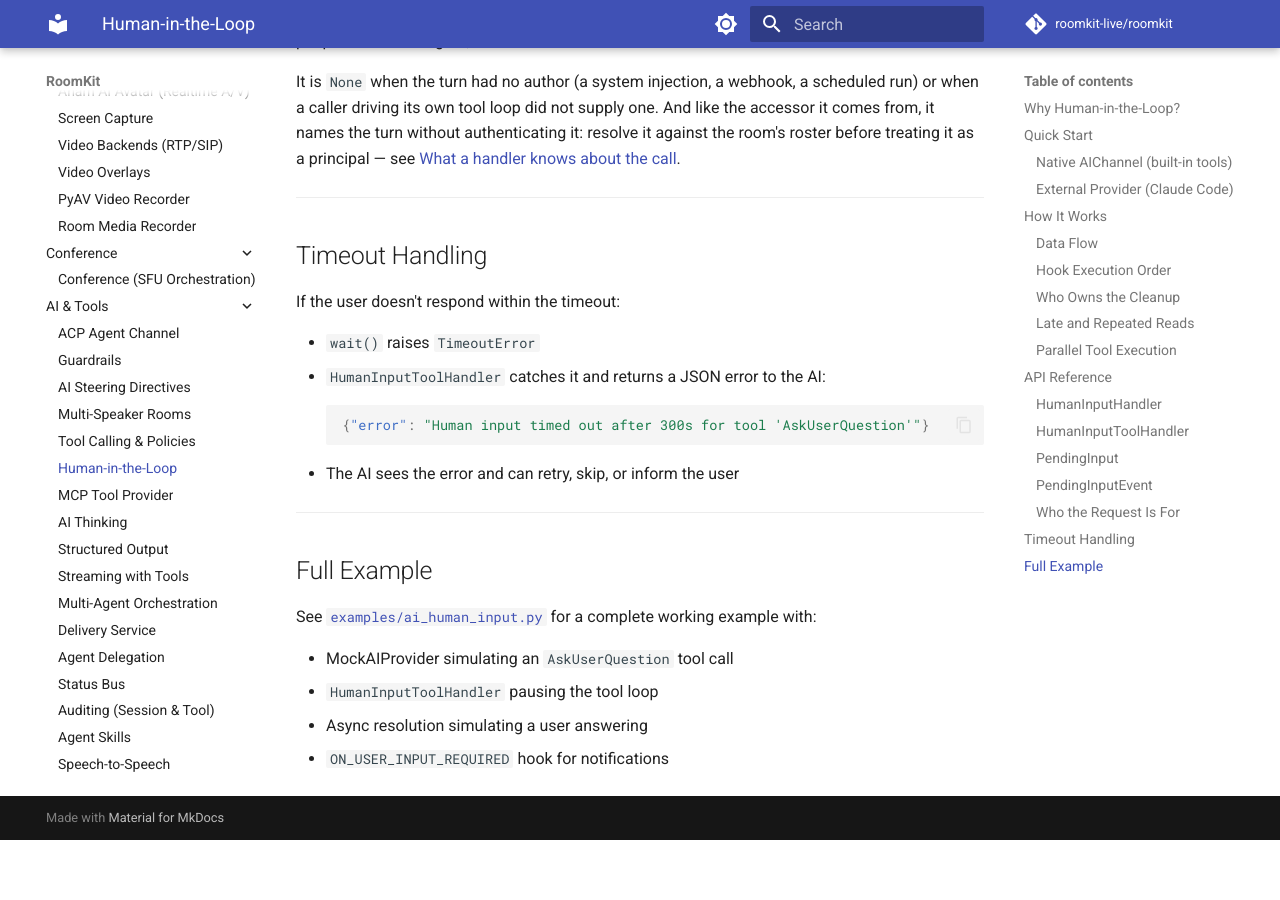
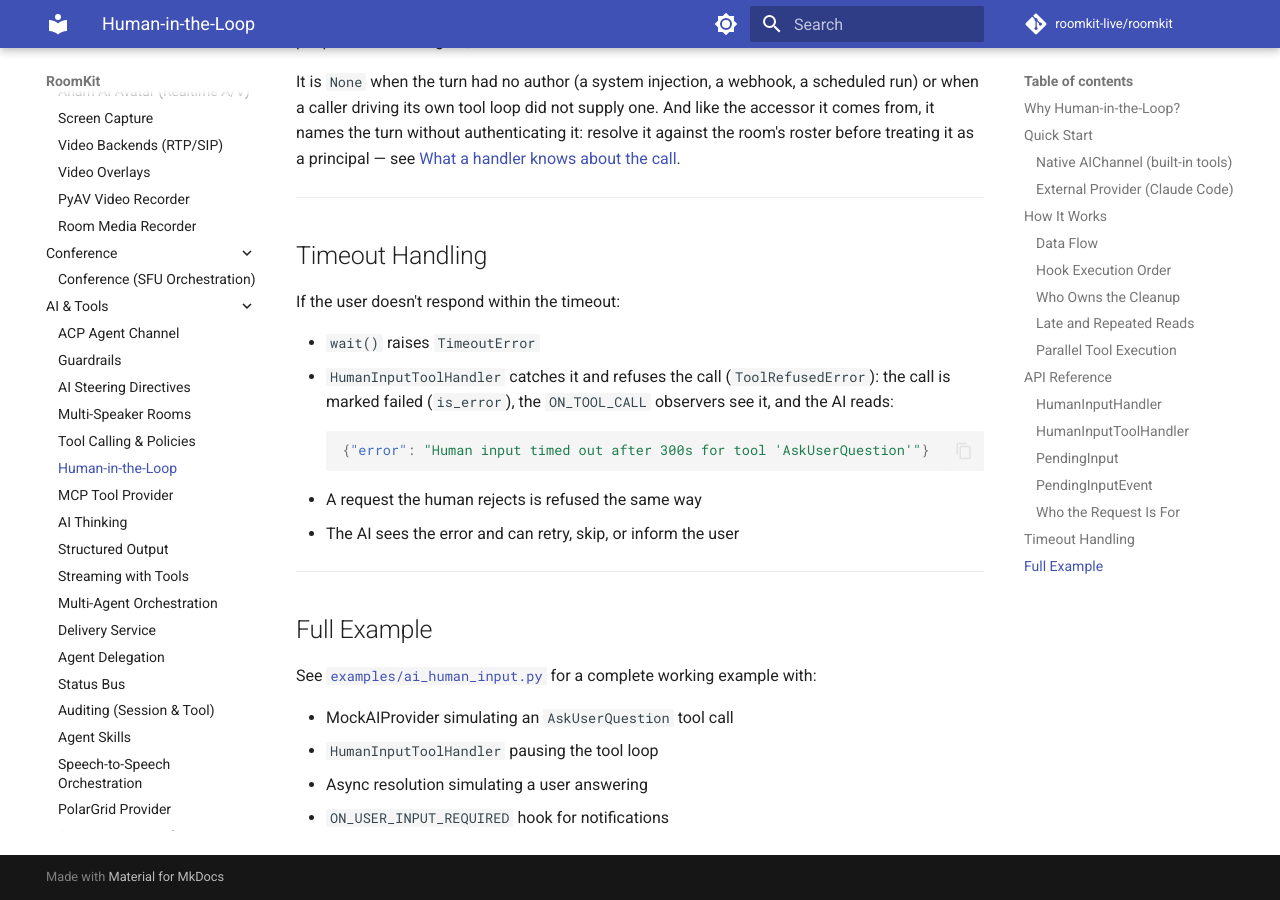
Before and after one commit to roomkit-live/roomkit-docs, an MkDocs documentation site: the page built from docs/guides/human-in-the-loop.md, in a window 1280 px wide and 900 px high, scrolled down 6897 px. Built offline with MkDocs 1.6.1 and Material for MkDocs 9.7.7, drawn with Linux system fonts in a browser that asks for light colours; comment, search, counter and statistics services are not loaded; before the commit the page ends 7737 px from its top, so only the background shows below that.

Commit message:
docs(human-input): a timeout or a rejection is a refused call (RMK-278)

````diff
--- a/docs/guides/human-in-the-loop.md
+++ b/docs/guides/human-in-the-loop.md
@@ -273,10 +273,13 @@ see [What a handler knows about the call](tool-calling.md#what-a-handler-knows-a
 If the user doesn't respond within the timeout:
 
 - `wait()` raises `TimeoutError`
-- `HumanInputToolHandler` catches it and returns a JSON error to the AI:
+- `HumanInputToolHandler` catches it and refuses the call
+  (`ToolRefusedError`): the call is marked failed (`is_error`), the
+  `ON_TOOL_CALL` observers see it, and the AI reads:
   ```json
   {"error": "Human input timed out after 300s for tool 'AskUserQuestion'"}
   ```
+- A request the human rejects is refused the same way
 - The AI sees the error and can retry, skip, or inform the user
 
 ---
````
